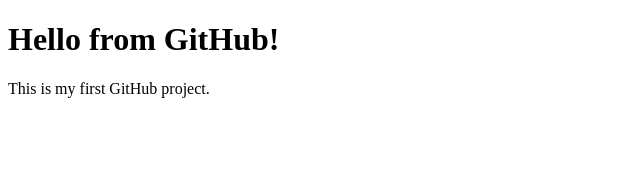
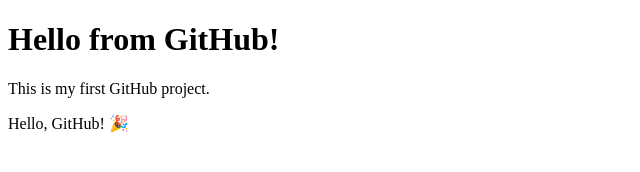
Before and after one commit to leekahleong/hello-github, a plain HTML site: page index.html in a window 1280 px wide. Shown: the whole page, without its empty margins (0-640 px from the left). Drawn offline with Linux system fonts and the light colour scheme.

Commit message:
Update index.html with a welcome message

```diff
--- a/index.html
+++ b/index.html
@@ -6,5 +6,6 @@
 <body>
   <h1>Hello from GitHub!</h1>
   <p>This is my first GitHub project.</p>
+  <p>Hello, GitHub! 🎉</p>
 </body>
 </html>
```
